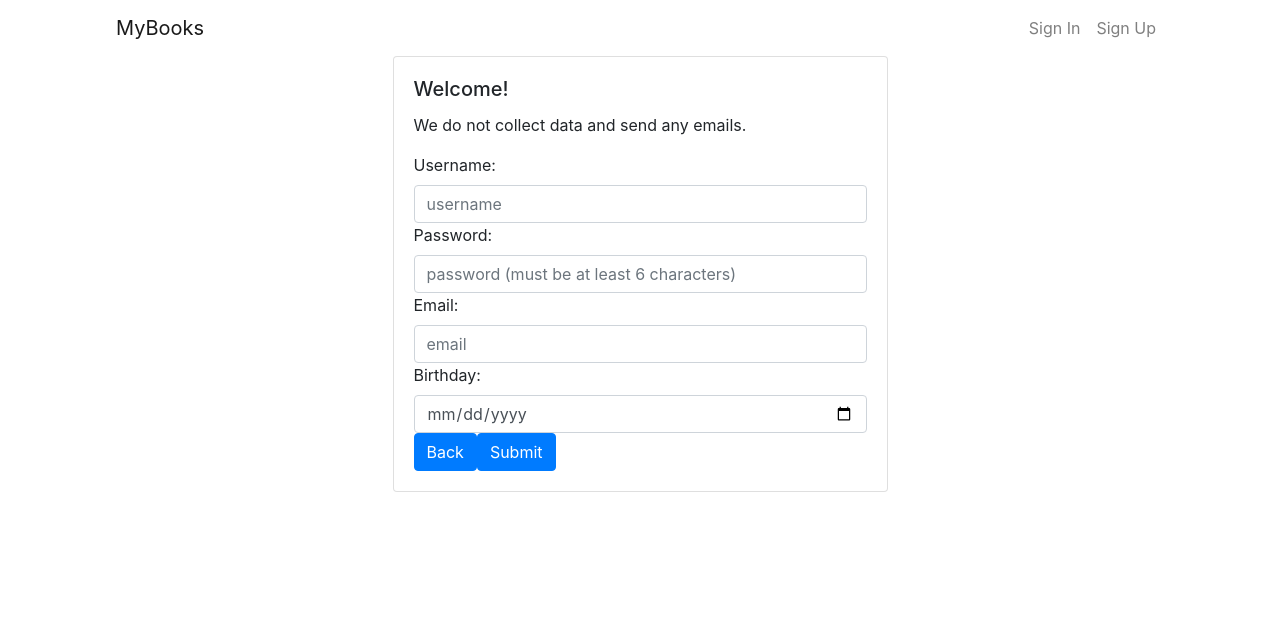
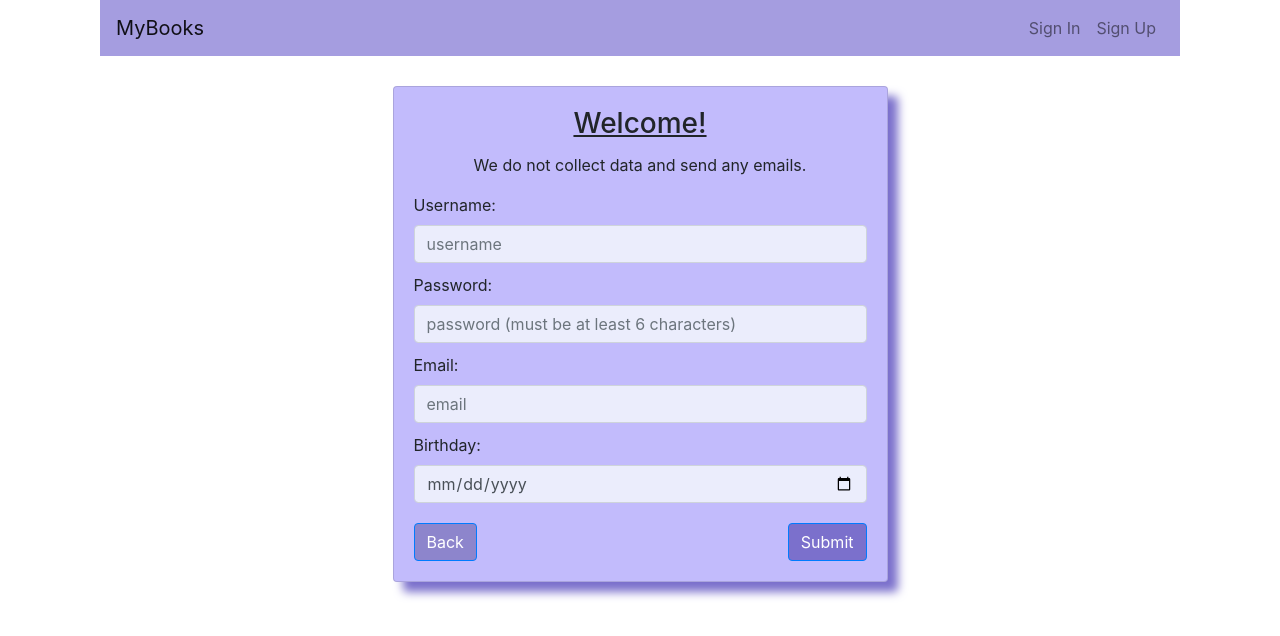
Before and after one commit to smmartin1/myBooks, a React (Create React App) app: page /register in a window 1280 px wide. Shown: the top 636 px of the page. Built offline with nearby package versions, Linux system fonts and the light colour scheme.

Commit message:
Added CSS

```diff
--- a/src/App.css
+++ b/src/App.css
@@ -1,38 +1,193 @@
-.App {
-  text-align: center;
+@charset "UTF-8";
+
+/* CSS Document */
+
+:root {
+  /* Colors */
+  --navbar: #A59DE0;
+  --card: #C2BBFC;
+  --button-primary: #8D85CC;
+  --button-secondary: #7B70CC;
+  --input-field: #EBEDFC;
+  --shadow: 10px 10px 10px #7B70CC;
+  --link: #333;
+
+  /* Texts */
+  --alignment: center;
+  --decoration: underline;
+
+  /* Image */
+  --img-width: 250px;
+
+  /* Margin */
+  --margin-placement: 10px 0 20px;
 }
 
-.App-logo {
-  height: 40vmin;
-  pointer-events: none;
+h2 {
+  font-size: 28px;
+  margin: var(--margin-placement);
+  text-align: var(--alignment);
+  text-decoration: var(--decoration);
 }
 
-@media (prefers-reduced-motion: no-preference) {
-  .App-logo {
-    animation: App-logo-spin infinite 20s linear;
-  }
+/* Author View */
+.author-img {
+  width: var(--img-width);
+  float: right;
+  margin-left: 30px;
 }
 
-.App-header {
-  background-color: #282c34;
-  min-height: 100vh;
-  display: flex;
-  flex-direction: column;
-  align-items: center;
-  justify-content: center;
-  font-size: calc(10px + 2vmin);
-  color: white;
+#author-button { background-color: var(--button-primary);}
+
+/* Book Card */
+#book-card {
+  background-color: var(--card);
+  margin: 20px 0;
+  box-shadow: var(--shadow);
+  height: 500px;
 }
 
-.App-link {
-  color: #61dafb;
+.book-img { height: 350px; }
+
+.card-title {
+  text-decoration: var(--decoration);
+  text-align: var(--alignment);
 }
 
-@keyframes App-logo-spin {
-  from {
-    transform: rotate(0deg);
-  }
-  to {
-    transform: rotate(360deg);
-  }
+#bookCard-btn {
+  position: absolute;
+  bottom: 20px;
 }
+
+#book-btn { background-color: var(--button-primary); }
+
+#author-btn {
+  background-color: var(--button-secondary);
+  position: absolute;
+  left: 130px;
+}
+
+/* Book View */
+.book-poster {
+  width: var(--img-width);
+  float: left;
+  margin-right: 30px;
+}
+
+.author-link {
+  color: var(--link);
+  text-decoration: none;
+}
+
+.author-link:hover {
+  color: var(--link);
+  text-decoration: var(--decoration);
+}
+
+#add-btn, #remove-btn { background-color: var(--button-primary); }
+
+#bookBack-btn {
+  background-color: var(--button-secondary);
+  float: right;
+}
+
+/*Book List COMING SOON
+#app-title {
+  text-align: var(--alignment);
+  text-decoration: var(--decoration);
+  margin-top: 10px;
+}
+*/
+
+/* Login View */
+#login-card {
+  background-color: var(--card);
+  margin-top: 50px;
+  box-shadow: var(--shadow);
+}
+
+.login-title {
+  font-size: 28px;
+  text-align: var(--alignment);
+}
+
+/* Also in Registration View */
+#form-group { margin-top: 10px; }
+
+.user-input { background-color: var(--input-field); }
+
+#login-btn, #register-btn { margin-top: 20px; }
+
+#register-btn { background-color: var(--button-primary); }
+
+#login-btn {
+  float: right;
+  background-color: var(--button-secondary);
+}
+
+/* NavBar */
+.navigation-bar{ background-color: var(--navbar); }
+
+#logout, #signup { color: var(--link); }
+
+/* Profile View */
+.profile-info {
+  margin-top: 30px;
+  justify-content: center;
+}
+
+.favorite-books { margin-top: 30px; }
+
+#info-card, #update-card, #favorite-card {
+  background-color: var(--card);
+  box-shadow: var(--shadow);
+}
+
+#delete-btn, #update-btn, #favorite-btn { background-color: var(--button-primary); }
+
+#update-btn { margin-top: 15px; }
+
+.update-label { margin-top: 5px; }
+
+.update-info { background-color: var(--input-field); }
+
+.favorite-poster { height: 500px; }
+
+#remove-btn {
+  background-color: var(--button-secondary);
+  float: right;
+}
+
+/* Registration View */
+#registration-card {
+  background-color: var(--card);
+  margin-top: 30px;
+  box-shadow: var(--shadow);
+}
+
+.notice { text-align: var(--alignment); }
+
+.registration-title {
+  font-size: 28px;
+  text-align: var(--alignment);
+  text-decoration: var(--decoration);
+}
+
+#submit-btn, #back-btn { margin-top: 20px; }
+
+#back-btn { background-color: var(--button-primary); }
+
+#submit-btn {
+  float: right;
+  background-color: var(--button-secondary);
+}
+
+/* Visibility Filter COMING SOON
+#search-form {
+  background-color: #F2F4FC;
+  box-shadow: var(--shadow);
+  margin: 10px auto 20px;
+  text-align: var(--center);
+  width: 50%;
+}
+*/
```
